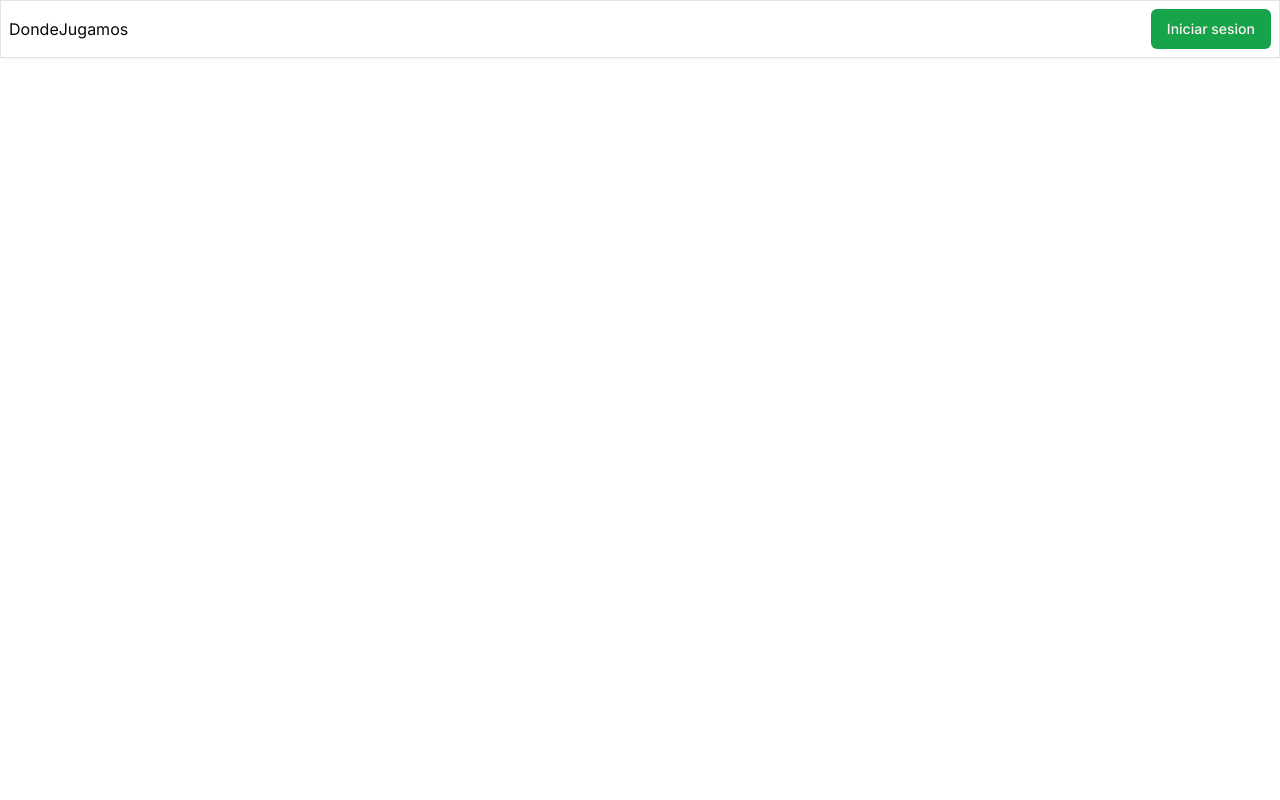
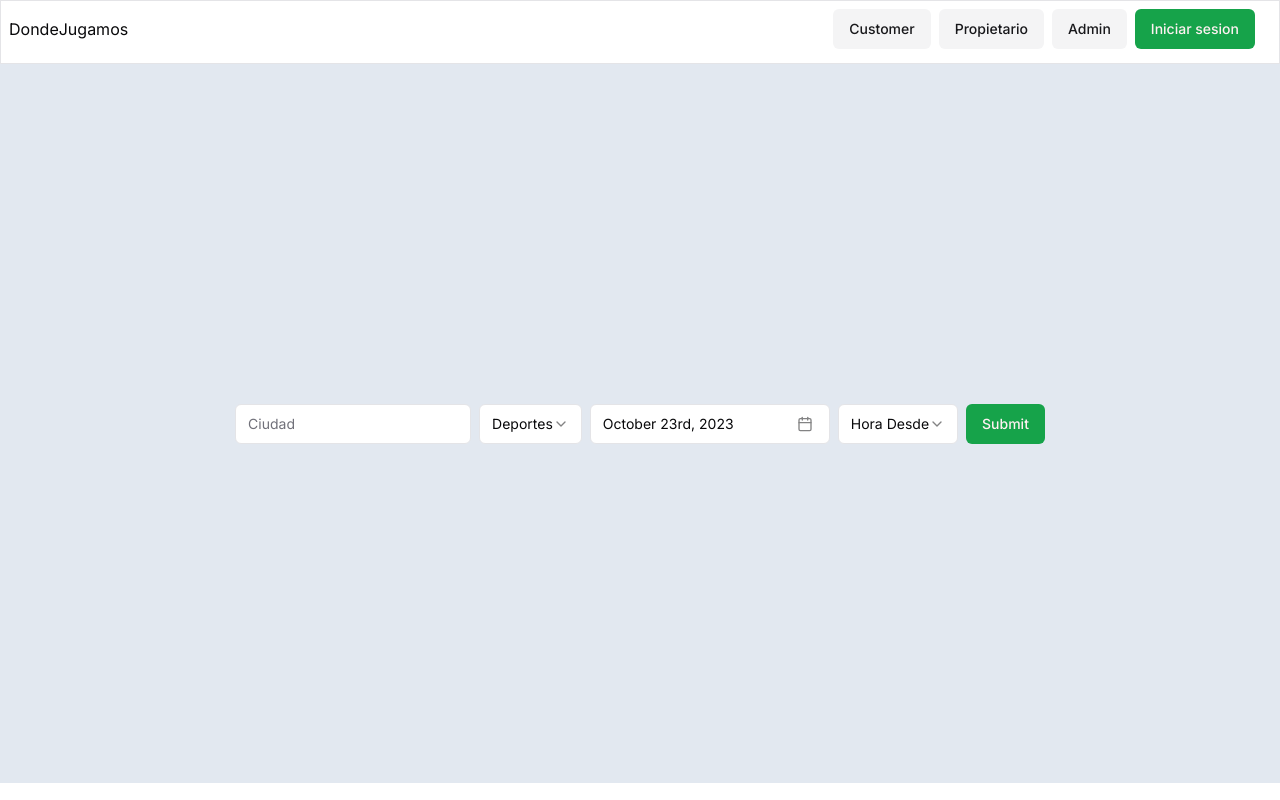
Before and after one commit to Joadevy/Donde-Jugamos, a Next.js app: page / in a window 1280 px wide. Built offline with nearby package versions, Linux system fonts and the light colour scheme; no server answers.

Commit message:
feat: formulario en Home y acceso a distintos usuarios

```diff
--- /dev/null
+++ b/src/app/customer/page.tsx
@@ -0,0 +1,5 @@
+function CustomerPage() {
+  return <div>CustomerPage</div>;
+}
+
+export default CustomerPage;
--- a/src/app/layout.tsx
+++ b/src/app/layout.tsx
@@ -4,6 +4,7 @@ import {Inter} from "next/font/google";
 
 import "./globals.css";
 import {NextAuthProvider} from "@/components/Providers/NextAuthProvider";
+import Navbar from "@/components/Navbar/Navbar";
 
 const inter = Inter({subsets: ["latin"]});
 
@@ -16,7 +17,10 @@ export default function RootLayout({children}: {children: React.ReactNode}) {
   return (
     <html lang="en">
       <body className={inter.className}>
-        <NextAuthProvider>{children}</NextAuthProvider>
+        <NextAuthProvider>
+          <Navbar />
+          <main className="">{children}</main>
+        </NextAuthProvider>
       </body>
     </html>
   );
--- a/src/app/page.tsx
+++ b/src/app/page.tsx
@@ -1,10 +1,9 @@
-import Navbar from "@/components/Navbar/Navbar";
+import SearchForm from "@/components/SearchForm/SearchForm";
 
 export default function Home() {
   return (
-    <>
-      <Navbar />
-      <main className="" />
-    </>
+    <div className="min-h-[calc(100vh-5rem-1px)] flex items-center justify-center bg-slate-200">
+      <SearchForm className="flex items-center gap-2" />
+    </div>
   );
 }
--- a/src/components/Navbar/Navbar.tsx
+++ b/src/components/Navbar/Navbar.tsx
@@ -1,16 +1,32 @@
+"use client";
+
 import Link from "next/link";
+import {useSession} from "next-auth/react";
 
 import SignInOutButtons from "../Buttons/SignInOutButtons";
+import {Button} from "../ui/button";
 
 function Navbar() {
+  const {data: session} = useSession();
+
   return (
-    <nav className="border p-2 shadow-sm">
+    <nav className="h-16 border p-2 shadow-sm">
       <ul className="flex items-center justify-between">
         <Link href="/">
           <p>DondeJugamos</p>
         </Link>
-
-        <SignInOutButtons />
+        <div className="mx-4 flex items-center gap-2">
+          <Link href="/customer">
+            <Button variant="secondary">Customer</Button>
+          </Link>
+          <Link href="/propietario">
+            <Button variant="secondary">Propietario</Button>
+          </Link>
+          <Link href="/admin">
+            <Button variant="secondary">Admin</Button>
+          </Link>
+          <SignInOutButtons />
+        </div>
       </ul>
     </nav>
   );
--- /dev/null
+++ b/src/components/SearchForm/SearchForm.tsx
@@ -0,0 +1,113 @@
+/* eslint-disable react/function-component-definition */
+/* eslint-disable @typescript-eslint/no-misused-promises */
+"use client";
+
+import * as z from "zod";
+import {useForm} from "react-hook-form";
+import {zodResolver} from "@hookform/resolvers/zod";
+
+import {Form, FormControl, FormField, FormItem, FormLabel, FormMessage} from "@/components/ui/form";
+
+import {Input} from "../ui/input";
+import {Button} from "../ui/button";
+import {DatePicker} from "../ui/datepicker";
+import {Select, SelectContent, SelectItem, SelectTrigger, SelectValue} from "../ui/select";
+import DatePickerField from "../DatePickerField/DatePickerField";
+
+interface SearchFormProps {
+  className: string;
+}
+
+const formSchema = z.object({
+  location: z.string(),
+  sport: z.string(),
+  date: z.date(),
+  time: z.string(),
+});
+
+const SearchForm: React.FC<SearchFormProps> = ({className}) => {
+  const form = useForm<z.infer<typeof formSchema>>({
+    resolver: zodResolver(formSchema),
+    defaultValues: {
+      location: "",
+      sport: "",
+      date: new Date(),
+      time: "",
+    },
+  });
+
+  const onSubmit = (values: z.infer<typeof formSchema>) => {
+    console.log(values);
+  };
+
+  return (
+    <Form {...form}>
+      <form className={`${className}`} onSubmit={form.handleSubmit(onSubmit)}>
+        <FormField
+          control={form.control}
+          name="location"
+          render={({field}) => (
+            <FormItem>
+              {/* <FormLabel>Ciudad</FormLabel> */}
+              <FormControl>
+                <Input placeholder="Ciudad" {...field} />
+              </FormControl>
+              <FormMessage />
+            </FormItem>
+          )}
+        />
+        <FormField
+          control={form.control}
+          name="sport"
+          render={({field}) => (
+            <FormItem>
+              {/* <FormLabel>Deporte</FormLabel> */}
+              <Select defaultValue={field.value} onValueChange={field.onChange}>
+                <FormControl>
+                  <SelectTrigger>
+                    <SelectValue placeholder="Deportes" />
+                  </SelectTrigger>
+                </FormControl>
+                <SelectContent>
+                  <SelectItem value="padel">Padel</SelectItem>
+                  <SelectItem value="futbol">Futbol</SelectItem>
+                  <SelectItem value="basquet">Basquet</SelectItem>
+                </SelectContent>
+              </Select>
+              <FormMessage />
+            </FormItem>
+          )}
+        />
+        <DatePickerField control={form.control} name="date" />
+
+        <FormField
+          control={form.control}
+          name="time"
+          render={({field}) => (
+            <FormItem>
+              {/* <FormLabel>Hora Desde</FormLabel> */}
+              <Select defaultValue={field.value} onValueChange={field.onChange}>
+                <FormControl>
+                  <SelectTrigger>
+                    <SelectValue placeholder="Hora Desde" />
+                  </SelectTrigger>
+                </FormControl>
+                <SelectContent>
+                  <SelectItem value="16:00">16:00 hs</SelectItem>
+                  <SelectItem value="17:00">17:00 hs</SelectItem>
+                  <SelectItem value="18:00">18:00 hs</SelectItem>
+                  <SelectItem value="19:00">19:00 hs</SelectItem>
+                  <SelectItem value="20:00">20:00 hs</SelectItem>
+                </SelectContent>
+              </Select>
+              <FormMessage />
+            </FormItem>
+          )}
+        />
+        <Button type="submit">Submit</Button>
+      </form>
+    </Form>
+  );
+};
+
+export default SearchForm;
```
